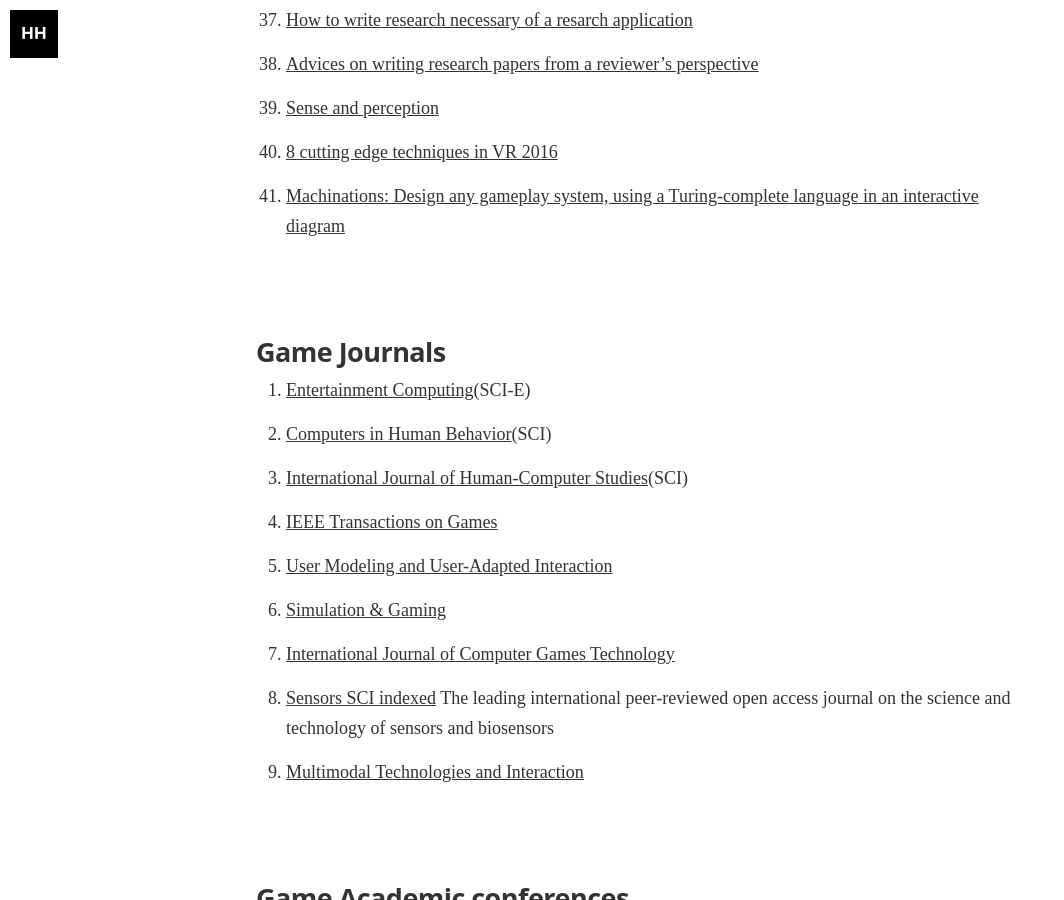
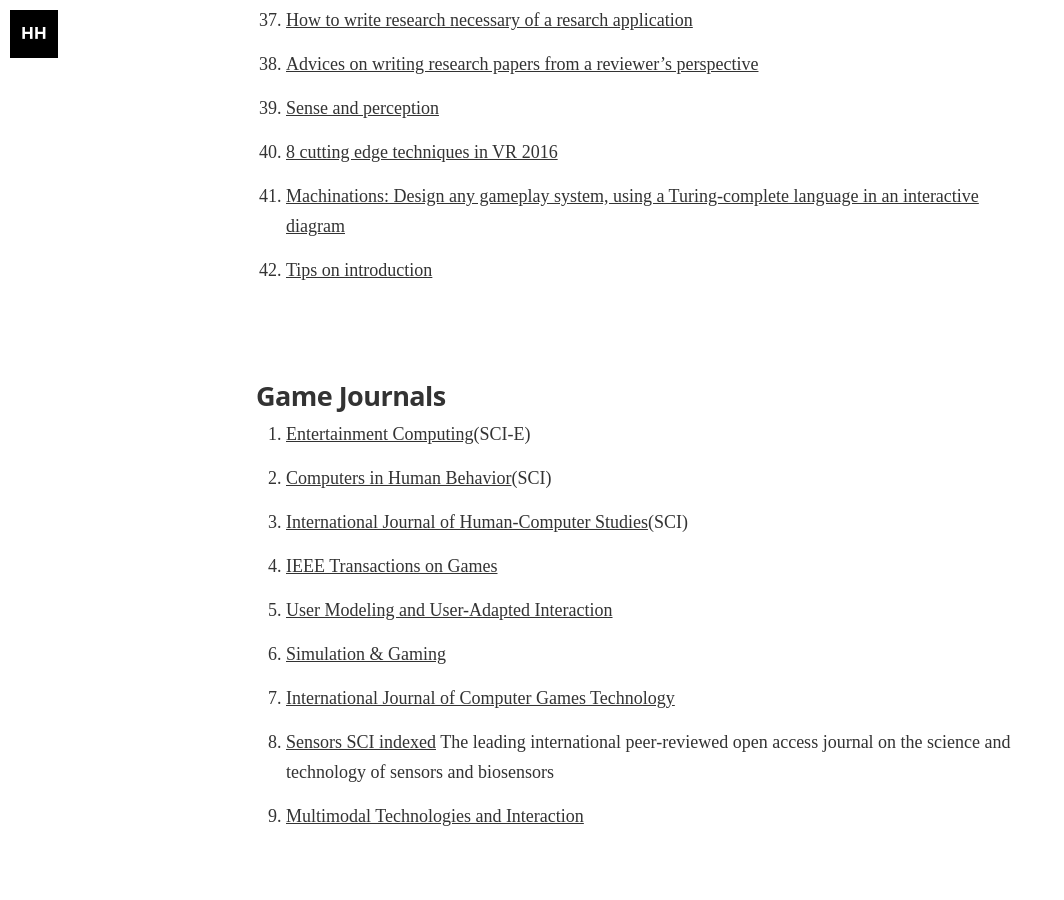
Before and after one commit to hanhonglei/hanhonglei.github.io, a Jekyll site: the page built from Links.md, in a window 1280 px wide and 900 px high, scrolled down 2611 px. Shown: the whole window, without its empty margins (0-1064 px from the left). Built offline with Jekyll 4.4.1, drawn with Linux system fonts in a browser that asks for light colours; nearby versions of some CDN libraries; some web fonts are replaced.

Commit message:
no message

```diff
--- a/Links.md
+++ b/Links.md
@@ -47,6 +47,7 @@ image: /Images/prepage.jpg
 2. [Sense and perception](https://mp.weixin.qq.com/s/1h_Vc_Q1gyjzBkIUFdCtyA)
 3. [8 cutting edge techniques in VR 2016](https://mp.weixin.qq.com/s/hI5xEmJz1MLINogc0MH7Ow)
 3. [Machinations: Design any gameplay system, using a Turing-complete language in an interactive diagram](https://machinations.io/)
+2. [Tips on introduction](https://mp.weixin.qq.com/s/PyRQhRyYy5UAl4wXnQ9NQg)
 
 ## Game Journals
 1. [Entertainment Computing](https://www.journals.elsevier.com/entertainment-computing)(SCI-E)
```
